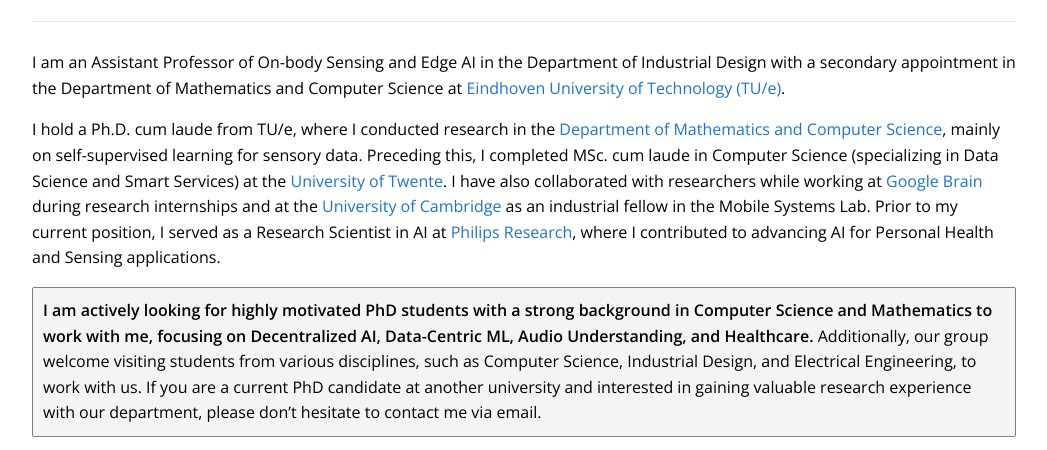
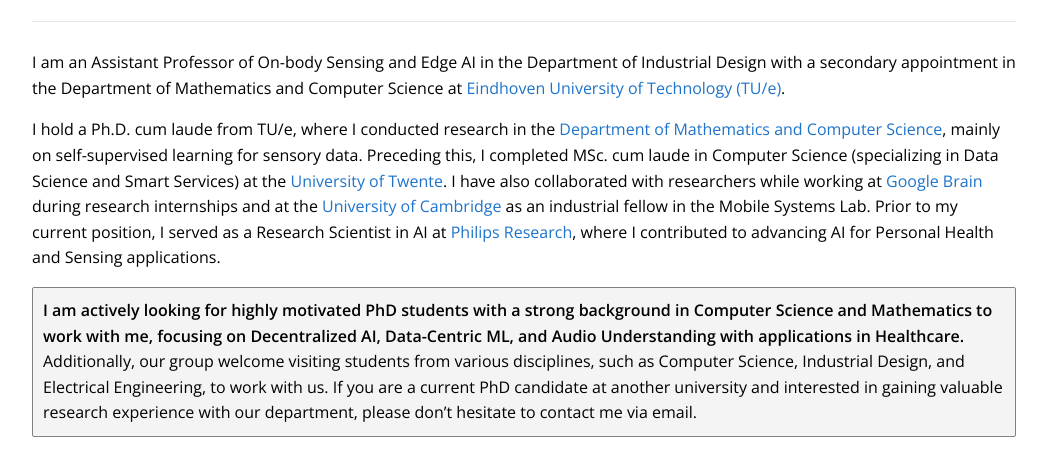
Before and after one commit to aqibsaeed/aqibsaeed.github.io, a website: page index.html in a window 1280 px wide. Shown: the part 287-737 px from the top of the page, without its empty margins (116-1163 px from the left). Drawn offline with nearby package versions, Linux system fonts and the light colour scheme.

Commit message:
Add files via upload

```diff
--- a/index.html
+++ b/index.html
@@ -42,7 +42,7 @@
 <!-- 	My work there primarily involved building sensing models and addressing challenges related to out-of-distribution detection in a real-world setting.  -->
     <p>I am an Assistant Professor of On-body Sensing and Edge AI in the <a href="https://www.tue.nl/en/our-university/departments/industrial-design/" target="_blank">Department of Industrial Design</a> with a secondary appointment in the <a href="https://www.tue.nl/en/our-university/departments/mathematics-and-computer-science" target="_blank">Department of Mathematics and Computer Science</a> at <a class="link-colored" href="https://www.tue.nl/en" target="_blank">Eindhoven University of Technology (TU/e)</a>.</p>
     <p>I hold a Ph.D. cum laude from TU/e, where I conducted research in the <a class="link-colored" href="https://www.tue.nl/en/our-university/departments/mathematics-and-computer-science">Department of Mathematics and Computer Science</a>, mainly on self-supervised learning for sensory data. Preceding this, I completed MSc. cum laude in Computer Science (specializing in Data Science and Smart Services) at the <a class="link-colored" href="https://www.utwente.nl/en/">University of Twente</a>. I have also collaborated with researchers while working at <span class="link-colored">Google Brain</span> during research internships and at the <a class="link-colored" href="https://www.cst.cam.ac.uk/">University of Cambridge</a> as an industrial fellow in the <a href="https://mobile-systems.cl.cam.ac.uk/index.html">Mobile Systems Lab</a>. Prior to my current position, I served as a Research Scientist in AI at <a class="link-colored" href="https://www.research.philips.com/">Philips Research</a>, where I contributed to advancing AI for Personal Health and Sensing applications.</p>
-    <p class="box"><strong>I am actively looking for highly motivated PhD students with a strong background in Computer Science and Mathematics to work with me, focusing on Decentralized AI, Data-Centric ML, Audio Understanding, and Healthcare.</strong> Additionally, our group welcome visiting students from various disciplines, such as Computer Science, Industrial Design, and Electrical Engineering, to work with us. If you are a current PhD candidate at another university and interested in gaining valuable research experience with our department, please don't hesitate to contact me via email.</p>
+    <p class="box"><strong>I am actively looking for highly motivated PhD students with a strong background in Computer Science and Mathematics to work with me, focusing on Decentralized AI, Data-Centric ML, and Audio Understanding with applications in Healthcare.</strong> Additionally, our group welcome visiting students from various disciplines, such as Computer Science, Industrial Design, and Electrical Engineering, to work with us. If you are a current PhD candidate at another university and interested in gaining valuable research experience with our department, please don't hesitate to contact me via email.</p>
 <!-- 	<p>I offer pro-bono office hours where I dedicate one hour per week to provide guidance or advice to students from underrepresented communities or anyone who requires assistance. If you fall into this category and would like to discuss topics such as research, graduate school, or any other matter, please complete <a class="link-colored" href="https://forms.gle/epewn6QPqKR6g8c36" target="_blank">this form</a>.</p> -->
 </p>
 </div>
```
